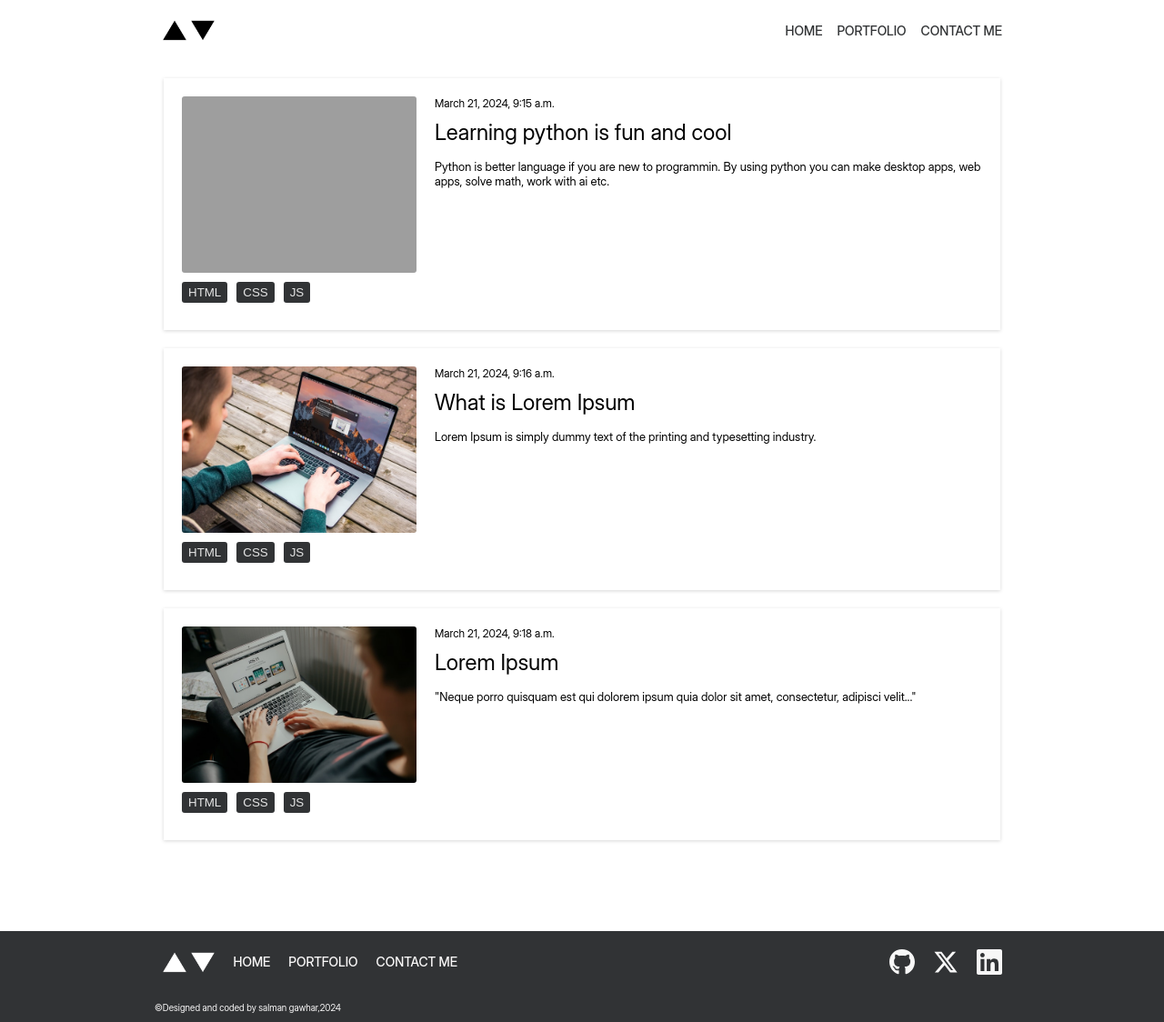
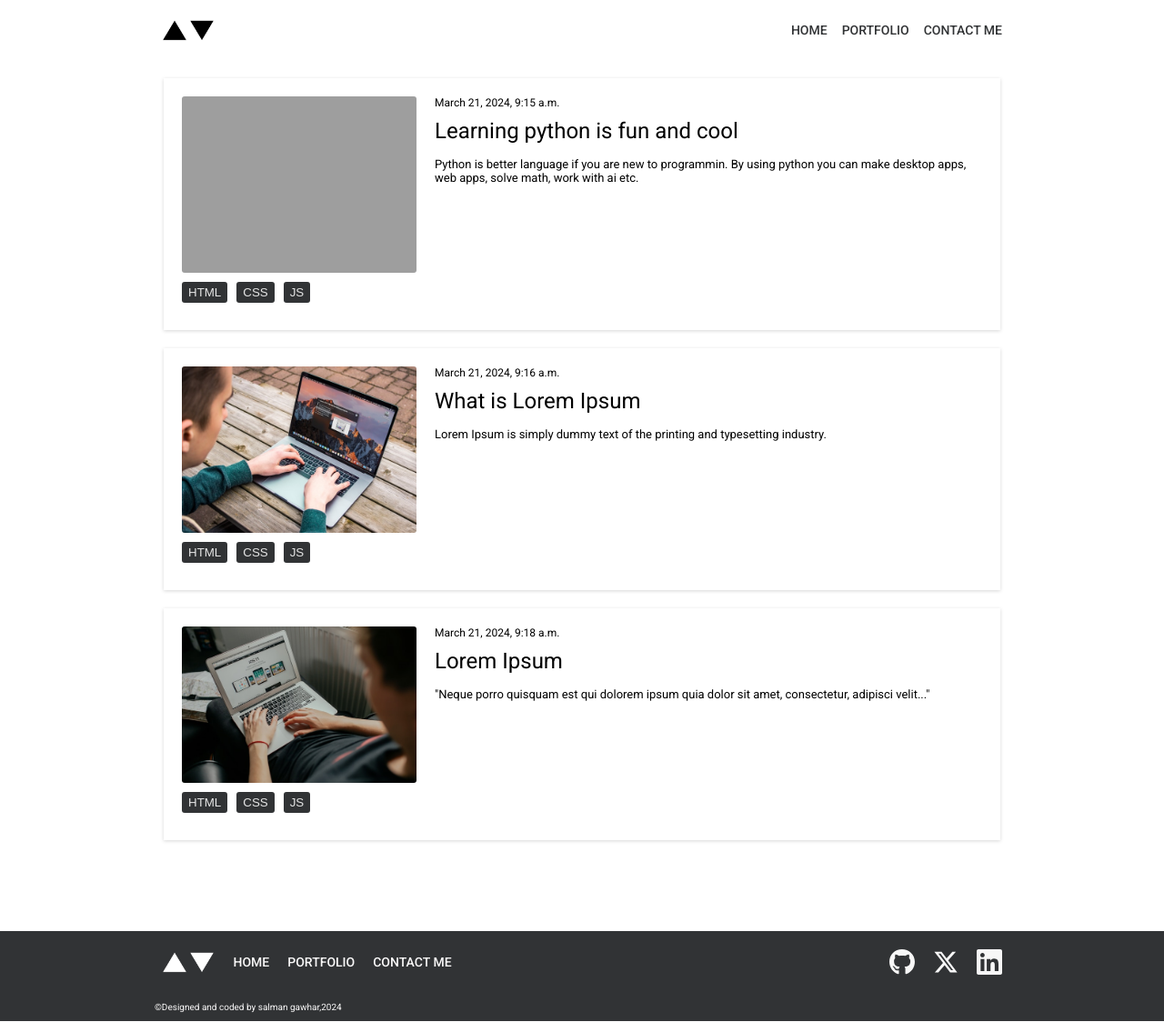
Before and after one commit to gawhar10/Portfolio, a Django app: page /portfolios/ in a window 1280 px wide. Shown: the whole page at 91% size. Run offline with Django 5.2, Linux system fonts and the light colour scheme; data comes from the database, SQL or seed files in the repository; both versions use the stored data as it was before the commit; grey boxes are pictures that could not be loaded.

Commit message:
new file:   .gitignore 	deleted:    db.sqlite3 	deleted:    portfolio_project/__pycache__/__init__.cpython-311.pyc 	deleted:    portfolio_project/__pycache__/settings.cpython-311.pyc 	deleted:    portfolio_project/__pycache__/urls.cpython-311.pyc 	deleted:    portfolio_project/__pycache__/wsgi.cpython-311.pyc 	modified:   portfolio_project/settings.py 	deleted:    portfolios/__pycache__/__init__.cpython-311.pyc 	deleted:    portfolios/__pycache__/admin.cpython-311.pyc 	deleted:    portfolios/__pycache__/apps.cpython-311.pyc 	deleted:    portfolios/__pycache__/models.cpython-311.pyc 	deleted:    portfolios/__pycache__/urls.cpython-311.pyc 	deleted:    portfolios/__pycache__/views.cpython-311.pyc 	new file:   portfolios/migrations/__pycache__/0001_initial.cpython-312.pyc 	new file:   portfolios/migrations/__pycache__/__init__.cpython-312.pyc 	modified:   portfolios/static/portfolios/base.css 	modified:   portfolios/static/portfolios/index.css 	modified:   portfolios/templates/portfolios/base.html 	modified:   .gitignore

```diff
--- a/portfolio_project/settings.py
+++ b/portfolio_project/settings.py
@@ -25,7 +25,7 @@ SECRET_KEY = 'django-insecure-+ex3d-)amha+bvmjo9_mdy&wwl*(lv0oyr_7#=fo*3%0wxx!6z
 # SECURITY WARNING: don't run with debug turned on in production!
 DEBUG = True
 
-ALLOWED_HOSTS = ['.vercel.app']
+ALLOWED_HOSTS = ['127.0.0.1']
 
 
 # Application definition
--- a/portfolios/static/portfolios/base.css
+++ b/portfolios/static/portfolios/base.css
@@ -2,11 +2,13 @@ html {
   font-size: 62.5%;
 }
 
-/* :root {
-    --main-background-color: hsl(0, 9%, 98%);
-    --main-accent-color: hsl(210, 4%, 20%);
-    --second-accent-color: hsl(177, 10%, 53%);
-} */
+:root {
+  /* --main-background-color: hsl(0, 9%, 98%); */
+  /* --main-accent-color: hsl(210, 4%, 20%); */
+  /* --second-accent-color: hsl(177, 10%, 53%); */
+  --font-serif: "Roboto Serif", system-ui;
+  --font-sans: "Roboto", system-ui;
+}
 
 * {
   box-sizing: border-box;
@@ -16,8 +18,9 @@ html {
 
 body {
   margin: 0 auto;
-    font-family: 'Inter Display';
+  /* font-family: 'Inter Display'; */
   /* background-color: var(--main-background-color); */
+  font-family: "Roboto", system-ui;
 }
 
 .topnav {
@@ -63,7 +66,7 @@ body {
   border-bottom: 2px solid hsl(210, 4%, 20%);
 }
 
-.topnav__open[aria-expanded='true']+.topnav__menu {
+.topnav__open[aria-expanded="true"] + .topnav__menu {
   translate: 0;
 }
 
@@ -131,7 +134,6 @@ footer {
 }
 
 @media (width < 640px) {
-
   /* header */
   .topnav__menu {
     position: fixed;
@@ -144,7 +146,6 @@ footer {
 
   .topnav__links {
     flex-direction: column;
-
   }
 
   .topnav__item {
--- a/portfolios/templates/portfolios/base.html
+++ b/portfolios/templates/portfolios/base.html
@@ -1,35 +1,66 @@
 <!DOCTYPE html>
 <html lang="en">
-
   <head>
-    <meta charset="UTF-8">
-    <meta name="viewport" content="width=device-width, initial-scale=1.0">
+    <meta charset="UTF-8" />
+    <meta name="viewport" content="width=device-width, initial-scale=1.0" />
     <title>Portfolios</title>
     {% load static %}
-    <link rel="stylesheet" href="{% static 'portfolios/base.css' %}">
+    <link rel="stylesheet" href="{% static 'portfolios/base.css' %}" />
+    <style>
+      @import url("https://fonts.googleapis.com/css2?family=Roboto+Serif:ital,opsz,wght@0,8..144,100..900;1,8..144,100..900&family=Roboto:ital,wght@0,100;0,300;0,400;0,500;0,700;0,900;1,100;1,300;1,400;1,500;1,700;1,900&display=swap");
+    </style>
     <script src="{% static 'portfolios/base.js' %}" async></script>
   </head>
 
   <body>
     <header class="topnav">
       <div>
-            <img src="{% static 'portfolios/images/triangle_up.png' %}" alt="" width="28" height="28">
-            <img src="{% static 'portfolios/images/triangle_down.png' %}" alt="" width="28" height="28">
+        <img
+          src="{% static 'portfolios/images/triangle_up.png' %}"
+          alt=""
+          width="28"
+          height="28"
+        />
+        <img
+          src="{% static 'portfolios/images/triangle_down.png' %}"
+          alt=""
+          width="28"
+          height="28"
+        />
       </div>
 
       <nav>
-            <button id="btnOpen" class="topnav__open" aria-expanded="false" aria-labelledby="nav-label">
-                <img src="{% static 'portfolios/images/menu.svg' %}" alt="">
+        <button
+          id="btnOpen"
+          class="topnav__open"
+          aria-expanded="false"
+          aria-labelledby="nav-label"
+        >
+          <img src="{% static 'portfolios/images/menu.svg' %}" alt="" />
         </button>
-            <div id="topNavMenu" class="topnav__menu" role="dialog" aria-labelledby="nav-label">
+        <div
+          id="topNavMenu"
+          class="topnav__menu"
+          role="dialog"
+          aria-labelledby="nav-label"
+        >
           <button id="btnClose" class="topnav__close" aria-label="close">
-                    <img src="{% static 'portfolios/images/close.svg' %}" alt="">
+            <img src="{% static 'portfolios/images/close.svg' %}" alt="" />
           </button>
           <ul class="topnav__links">
-                    <li class="topnav__item"><a href="{% url 'portfolios:index' %}" class="topnav__link">HOME</a></li>
-                    <li class="topnav__item"><a href="{% url 'portfolios:portfolios' %}"
-                            class="topnav__link">PORTFOLIO</a></li>
-                    <li class="topnav__item"><a href="#" class="topnav__link">CONTACT ME</a></li>
+            <li class="topnav__item">
+              <a href="{% url 'portfolios:index' %}" class="topnav__link"
+                >HOME</a
+              >
+            </li>
+            <li class="topnav__item">
+              <a href="{% url 'portfolios:portfolios' %}" class="topnav__link"
+                >PORTFOLIO</a
+              >
+            </li>
+            <li class="topnav__item">
+              <a href="#" class="topnav__link">CONTACT ME</a>
+            </li>
           </ul>
         </div>
       </nav>
@@ -39,21 +70,37 @@
       <div class="bottom__nav">
         <div class="bottom__nav__left">
           <div>
-                    <img src="{% static 'portfolios/images/triangle_up_white.png' %}" alt="">
-                    <img src="{% static 'portfolios/images/triangle_down_white.png' %}" alt="">
+            <img
+              src="{% static 'portfolios/images/triangle_up_white.png' %}"
+              alt=""
+            />
+            <img
+              src="{% static 'portfolios/images/triangle_down_white.png' %}"
+              alt=""
+            />
           </div>
           <ul class="bottom__nav__links">
-                    <li class="bottom__nav_item"><a class="bottom__nav__link"
-                            href="{% url 'portfolios:index' %}">HOME</a></li>
-                    <li class="bottom__nav_item"><a class="bottom__nav__link"
-                            href="{% url 'portfolios:portfolios' %}">PORTFOLIO</a></li>
-                    <li class="bottom__nav_item"><a class="bottom__nav__link" href="#">CONTACT ME</a></li>
+            <li class="bottom__nav_item">
+              <a class="bottom__nav__link" href="{% url 'portfolios:index' %}"
+                >HOME</a
+              >
+            </li>
+            <li class="bottom__nav_item">
+              <a
+                class="bottom__nav__link"
+                href="{% url 'portfolios:portfolios' %}"
+                >PORTFOLIO</a
+              >
+            </li>
+            <li class="bottom__nav_item">
+              <a class="bottom__nav__link" href="#">CONTACT ME</a>
+            </li>
           </ul>
         </div>
         <div class="bottom__nav__right">
-                <img src="{% static 'portfolios/images/github.svg' %}" alt="">
-                <img src="{% static 'portfolios/images/x-twitter.svg' %}" alt="">
-                <img src="{% static 'portfolios/images/linkedin.svg' %}" alt="">
+          <img src="{% static 'portfolios/images/github.svg' %}" alt="" />
+          <img src="{% static 'portfolios/images/x-twitter.svg' %}" alt="" />
+          <img src="{% static 'portfolios/images/linkedin.svg' %}" alt="" />
         </div>
       </div>
       <div class="copyright">
@@ -61,5 +108,4 @@
       </div>
     </footer>
   </body>
-
 </html>
```
Also changed, not shown: portfolios/static/portfolios/index.css (+7 -6 lines), db.sqlite3 (deleted), 1 other file. Lines whose indentation alone changed are shown as unchanged.
